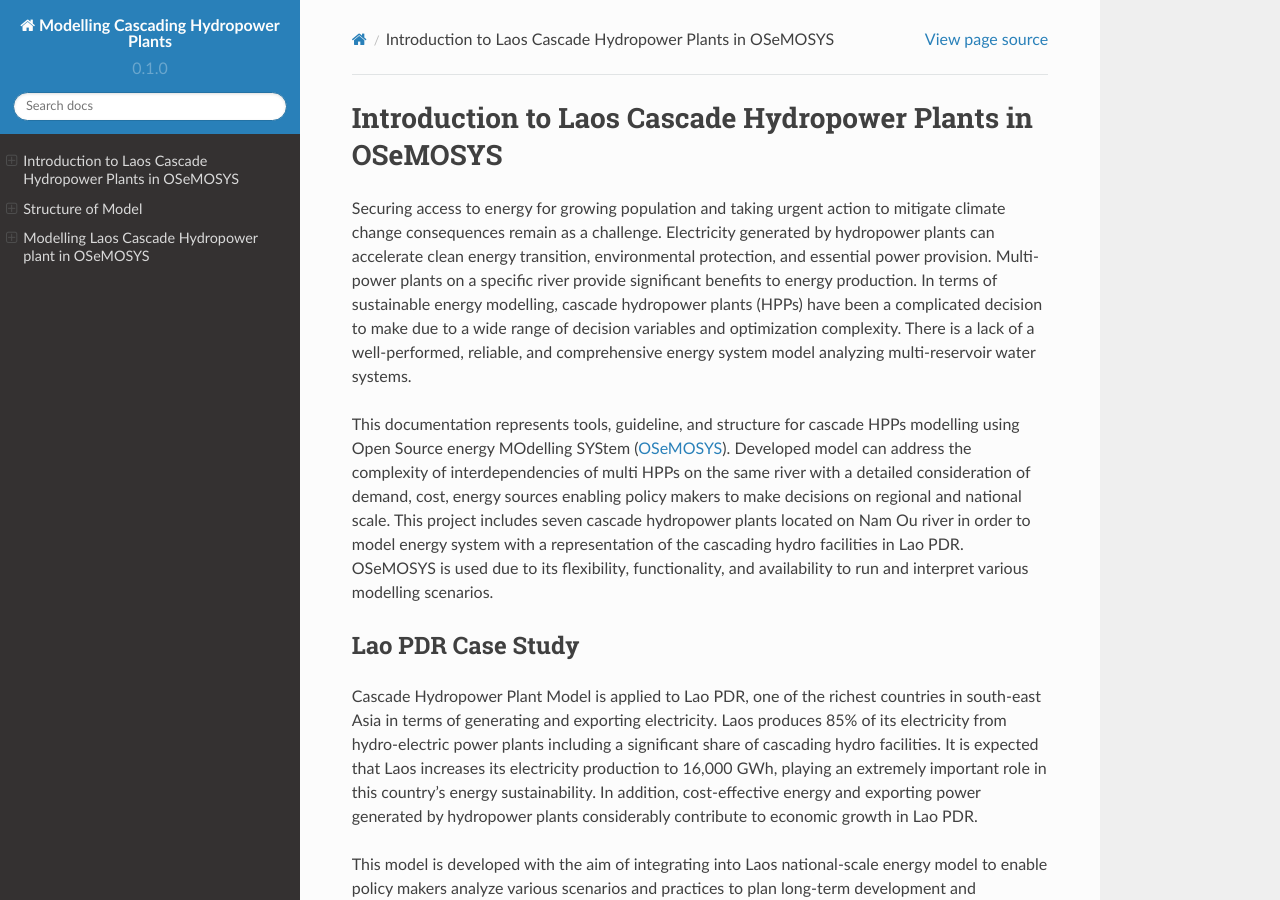
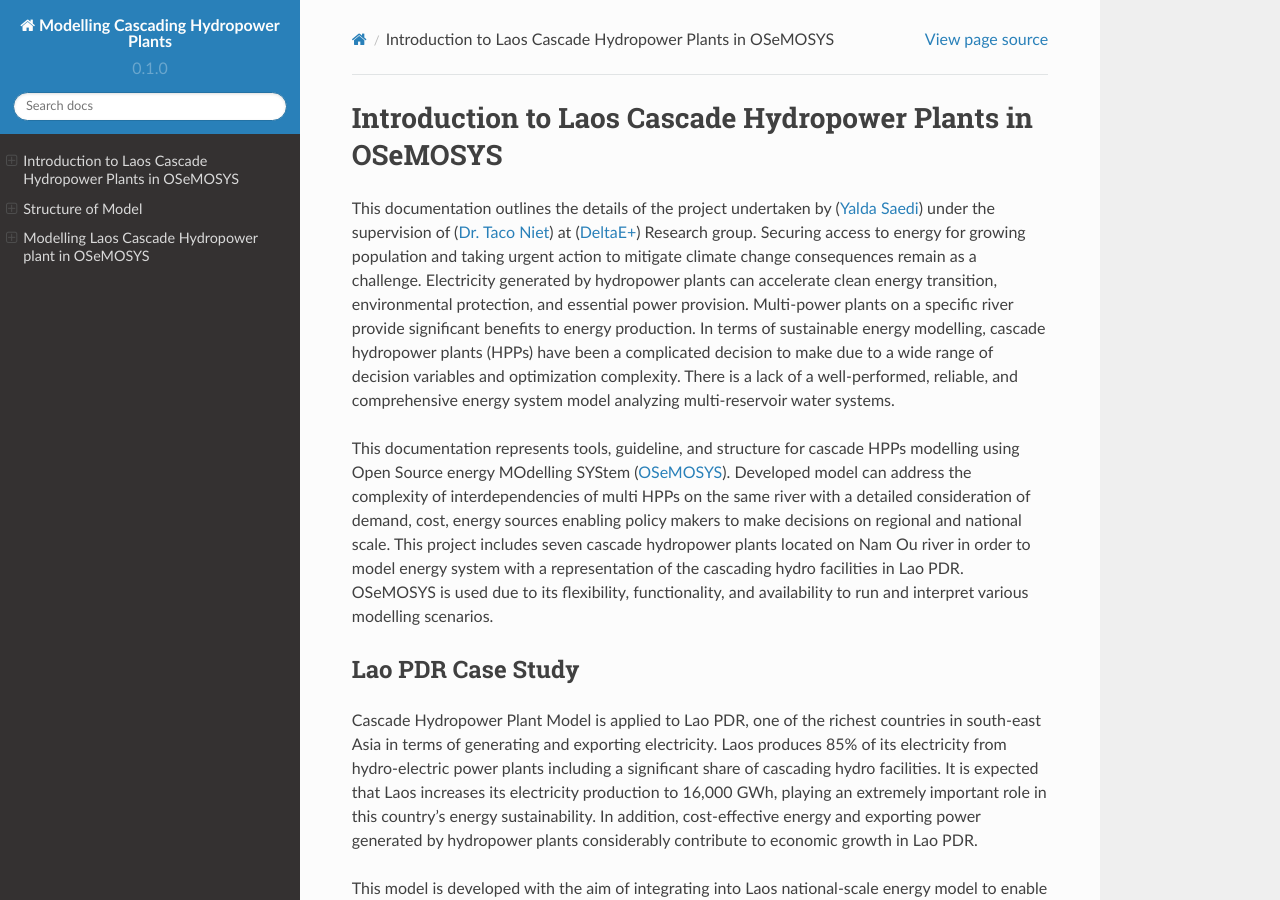
Before and after one commit to YSaedi/Laos_Cascading_HydropowerPlants, a Sphinx documentation site: the page built from docs/source/index.rst, in a window 1280 px wide and 900 px high. Built offline with Sphinx 7.4.7 and the Read the Docs theme 2.0.0, drawn with Linux system fonts in a browser that asks for light colours.

Commit message:
Update index.rst

```diff
--- a/docs/source/index.rst
+++ b/docs/source/index.rst
@@ -1,5 +1,6 @@
 Introduction to Laos Cascade Hydropower Plants in OSeMOSYS
 ==============================================================
+This documentation outlines the details of the project undertaken by (`Yalda Saedi <https://github.com/YSaedi/>`_) under the supervision of (`Dr. Taco Niet <https://github.com/tniet/>`_) at (`DeltaE+ <https://github.com/DeltaE/>`_) Research group.
 Securing access to energy for growing population and taking urgent action to mitigate climate change consequences remain as a challenge. Electricity generated by hydropower plants can accelerate clean energy transition, environmental protection, and essential power provision. Multi-power plants on a specific river provide significant benefits to energy production. In terms of sustainable energy modelling, cascade hydropower plants (HPPs) have been a complicated decision to make due to a wide range of decision variables and optimization complexity. There is a lack of a well-performed, reliable, and comprehensive energy system model analyzing multi-reservoir water systems.
 
 This documentation represents tools, guideline, and structure for cascade HPPs modelling using Open Source energy MOdelling SYStem (`OSeMOSYS <https://laos-cascading-hydropowerplants.readthedocs.io/en/latest/>`_). Developed model can address the complexity of interdependencies of multi HPPs on the same river with a detailed consideration of demand, cost, energy sources enabling policy makers to make decisions on regional and national scale. This project includes seven cascade hydropower plants located on Nam Ou river in order to model energy system with a representation of the cascading hydro facilities in Lao PDR. OSeMOSYS is used due to its flexibility, functionality, and availability to run and interpret various modelling scenarios.
```
